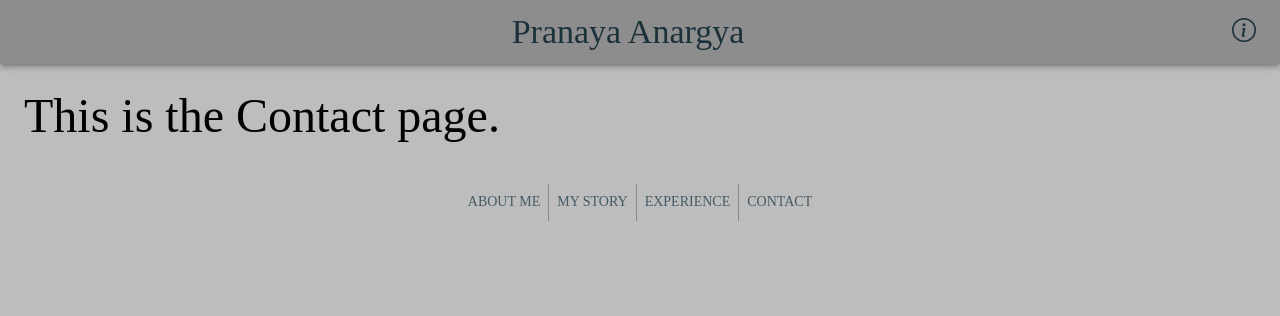
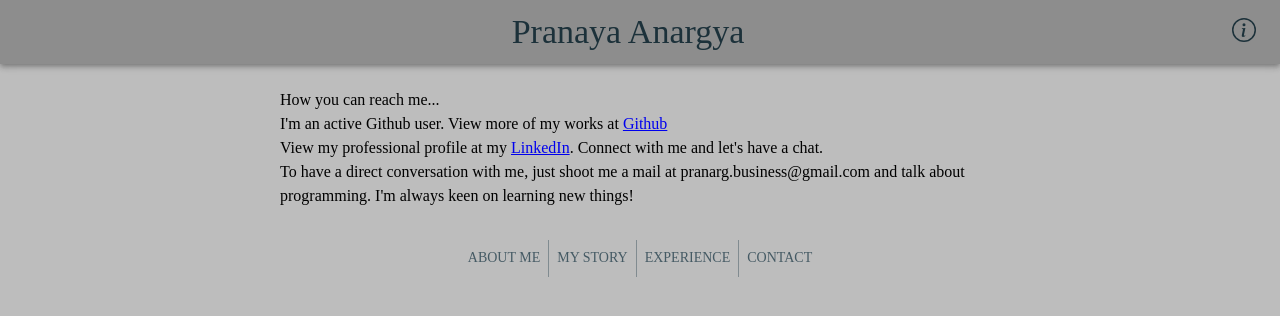
Before and after one commit to PrunesLand/developer-portfolio-2021, a React (Create React App) app: page /contact in a window 1280 px wide. Shown: the top 316 px of the page. Built offline with nearby package versions, Linux system fonts and the light colour scheme.

Commit message:
added details to contact page

```diff
--- a/src/Pages/Contact.js
+++ b/src/Pages/Contact.js
@@ -1,10 +1,41 @@
 import { Typography } from '@material-ui/core'
 import React from 'react'
+import { makeStyles } from "@material-ui/core";
+
+const contactPage = makeStyles({
+    root: {
+        flexGrow: 1
+    },
+    container: {
+        width: '90vh',
+        margin: 'auto'
+    }
+})
 
 const Contact = () => {
+
+    const classes = contactPage()
+
     return (
-        <div>
-            <Typography variant='h3'>This is the Contact page.</Typography>
+        <div
+            className={classes.root}
+        >
+            <section
+                className={classes.container}
+            >
+                <Typography>How you can reach me...</Typography>
+                <div>
+                    <Typography>I'm an active Github user. View more of my works at <a href="https://github.com/PrunesLand/developer-portfolio-2021">Github</a> </Typography>
+                </div>
+                <div>
+                    <Typography>
+                        View my professional profile at my <a href='https://www.linkedin.com/in/pranaya-anargya-22b585195/'>LinkedIn</a>. Connect with me and let's have a chat.
+                    </Typography>
+                </div>
+                <div>
+                    <Typography>To have a direct conversation with me, just shoot me a mail at pranarg.business@gmail.com and talk about programming. I'm always keen on learning new things!</Typography>
+                </div>
+            </section>
         </div>
     )
 }
```
